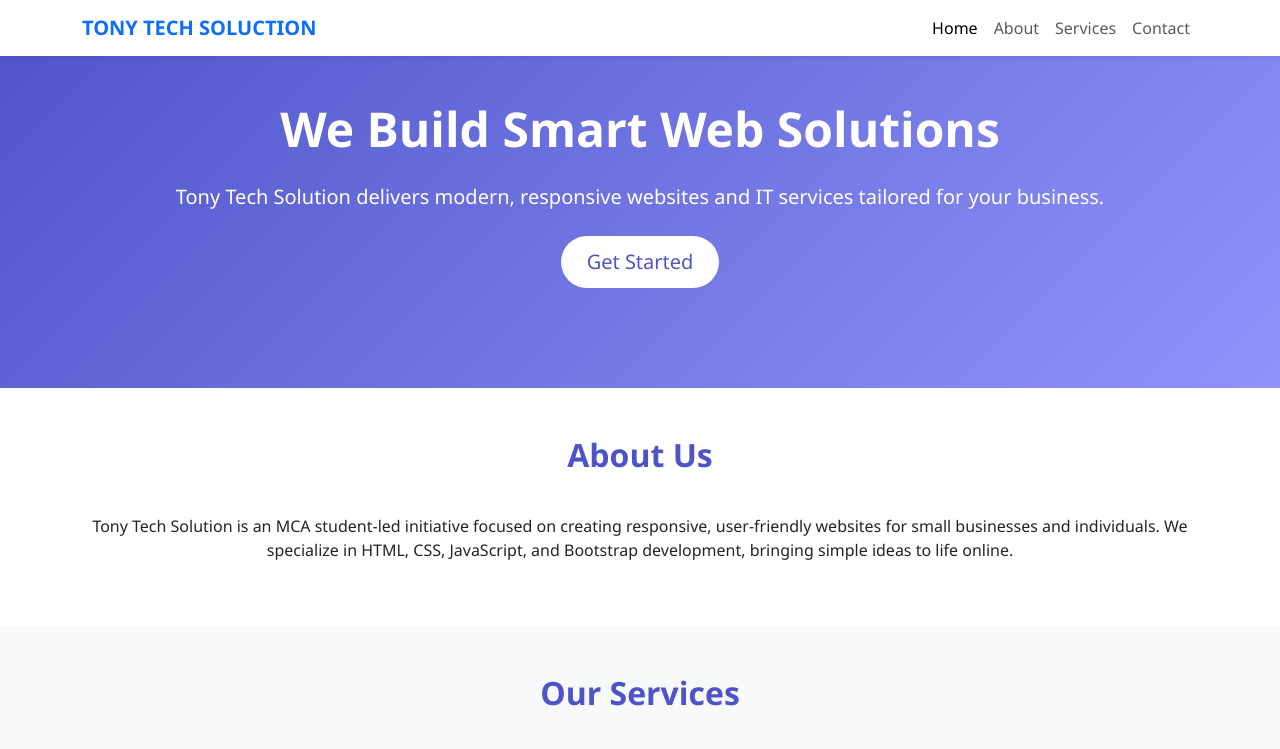
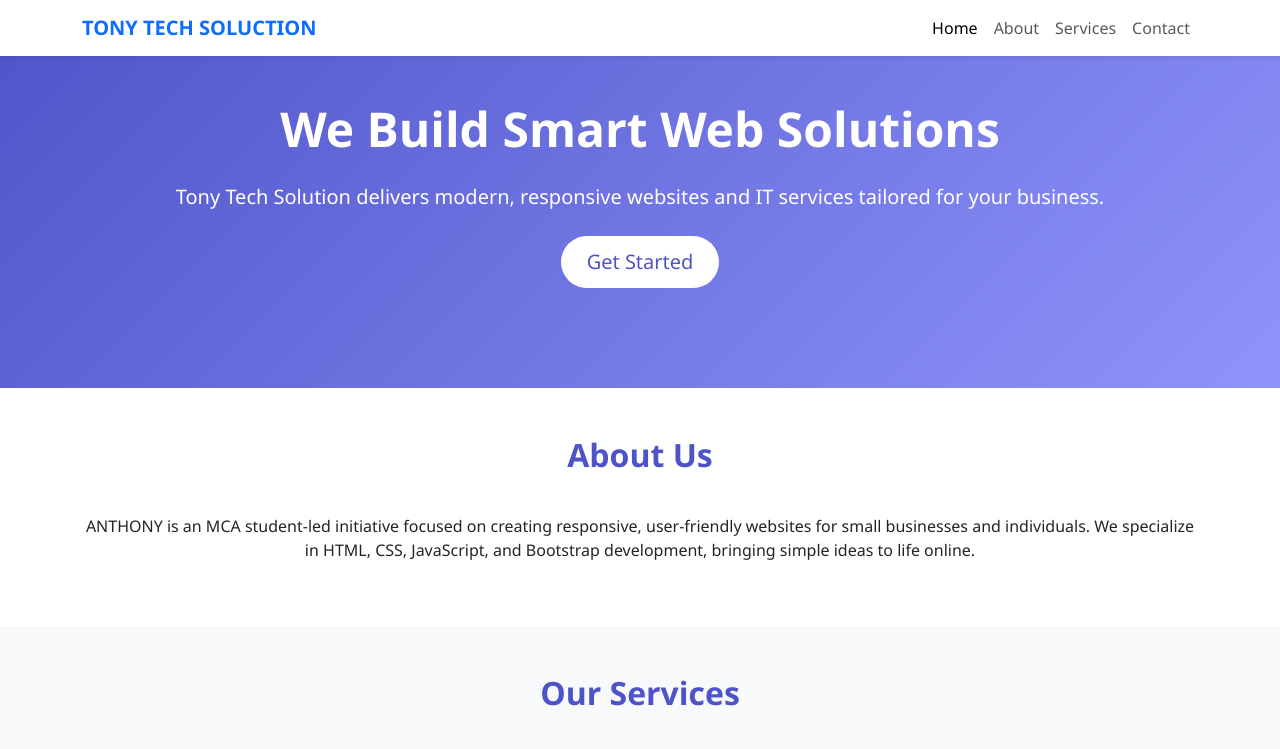
Before and after one commit to anthony-kul/tony-tech-solution, a plain HTML site: page index.html in a window 1280 px wide. Shown: the top 749 px of the page. Drawn offline with nearby package versions, Linux system fonts and the light colour scheme.

Commit message:
index.html

```diff
--- a/index.html
+++ b/index.html
@@ -92,7 +92,7 @@
   <div class="container" data-aos="fade-right">
     <h2 class="text-center section-title">About Us</h2>
     <p class="text-center">
-      Tony Tech Solution is an MCA student-led initiative focused on creating responsive, user-friendly websites for small businesses and individuals. We specialize in HTML, CSS, JavaScript, and Bootstrap development, bringing simple ideas to life online.
+      ANTHONY  is an MCA student-led initiative focused on creating responsive, user-friendly websites for small businesses and individuals. We specialize in HTML, CSS, JavaScript, and Bootstrap development, bringing simple ideas to life online.
     </p>
   </div>
 </section>
```
